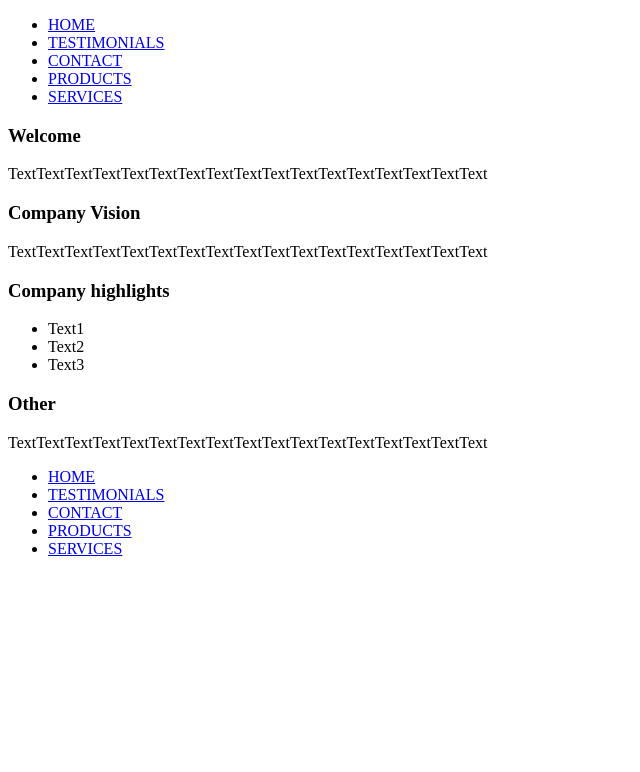
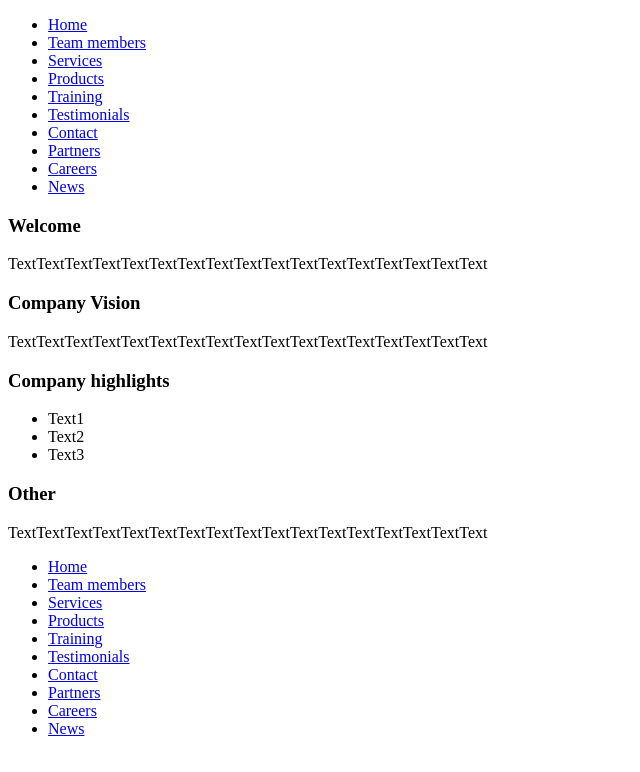
Before and after one commit to chehbounkflemingc/chehbounkflemingc.github.io, a plain HTML site: page index.html in a window 1280 px wide. Shown: the whole page, without its empty margins (0-640 px from the left). Drawn offline with Linux system fonts and the light colour scheme.

Commit message:
Update index.html

```diff
--- a/index.html
+++ b/index.html
@@ -22,18 +22,21 @@
 Image banner may be inserted as header background
 Image banner may be inserted as header background
 Image banner may be inserted as header background-->
-</div>
-
 
 <ul class="Header">
-   <li><a href="index.htm">HOME</a></li>
-   <li><a href="testimonials.htm">TESTIMONIALS</a></li>
-   <li><a href="contact.htm">CONTACT</a></li>
-   <li><a href="products.htm">PRODUCTS</a></li>
-   <li><a href="services.htm">SERVICES</a></li>
-  <!-- Adding five other pages-->
+  <li><a class="active" href="#home">Home</a></li>
+  <li><a href="#team members">Team members</a></li>
+  <li><a href="#services">Services</a></li>
+  <li><a href="#products">Products</a></li>
+  <li><a href="#training">Training</a></li>
+  <li><a href="#testimonials">Testimonials</a></li>
+  <li><a href="#contactt">Contact</a></li>
+  <li><a href="#partners">Partners</a></li>
+  <li><a href="#careers">Careers</a></li>
+  <li><a href="#news">News</a></li>
 
 </ul>
+
 
 <h3>Welcome</h3>
 <p> TextTextTextTextTextTextTextTextTextTextTextTextTextTextTextTextText </p>
@@ -53,18 +56,17 @@ Image banner may be inserted as header background-->
 
 <div class="footer">
   <ul class="footermenu">
-	<li><a href="index.htm">HOME</a></li>
-	<li><a href="testimonials.htm">TESTIMONIALS</a></li>
-	<li><a href="contact.htm">CONTACT</a></li>
-	<li><a href="products.htm">PRODUCTS</a></li>
-	<li><a href="services.htm">SERVICES</a></li>
-   <!-- Adding five other pages-->
+  <li><a class="active" href="#home">Home</a></li>
+  <li><a href="#team members">Team members</a></li>
+  <li><a href="#services">Services</a></li>
+  <li><a href="#products">Products</a></li>
+  <li><a href="#training">Training</a></li>
+  <li><a href="#testimonials">Testimonials</a></li>
+  <li><a href="#contactt">Contact</a></li>
+  <li><a href="#partners">Partners</a></li>
+  <li><a href="#careers">Careers</a></li>
+  <li><a href="#news">News</a></li>
   </ul>
-
-<!-- Image banner may be inserted as footer background
-Image banner may be inserted as footer background
-Image banner may be inserted as footer background
-Image banner may be inserted as footer background-->
 </div>
 
 </body>
```
